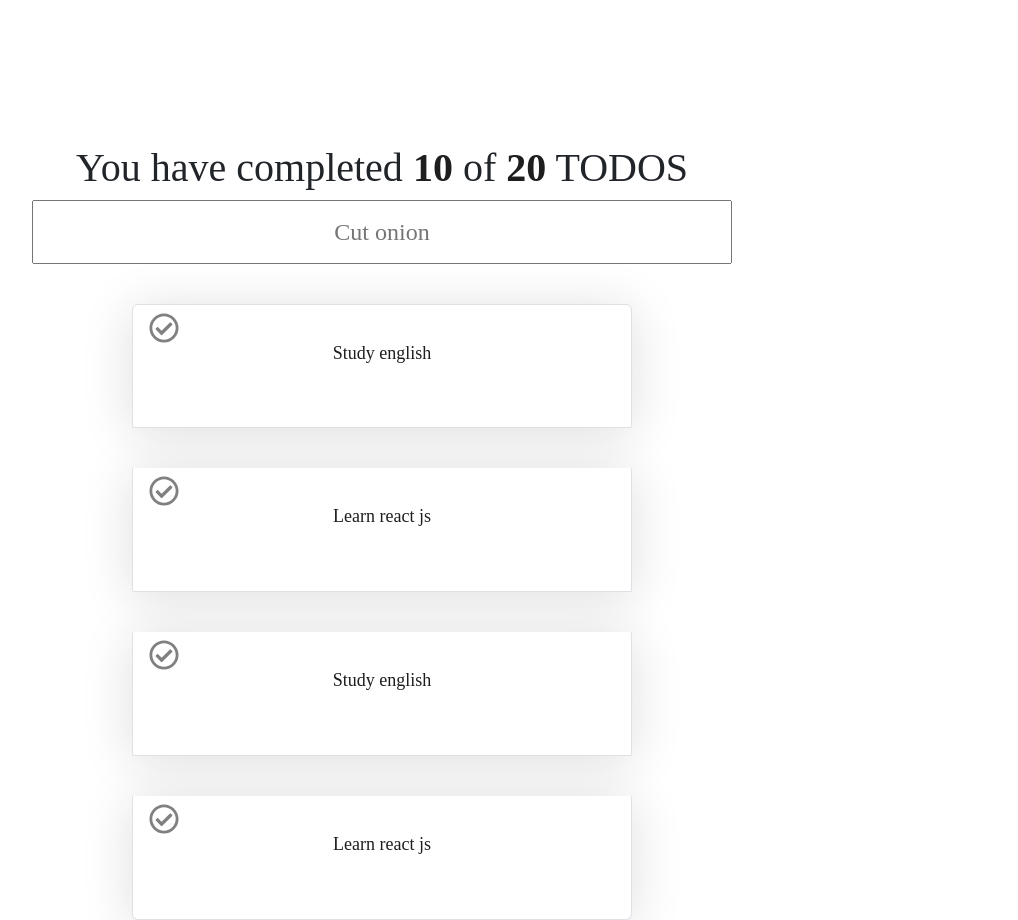
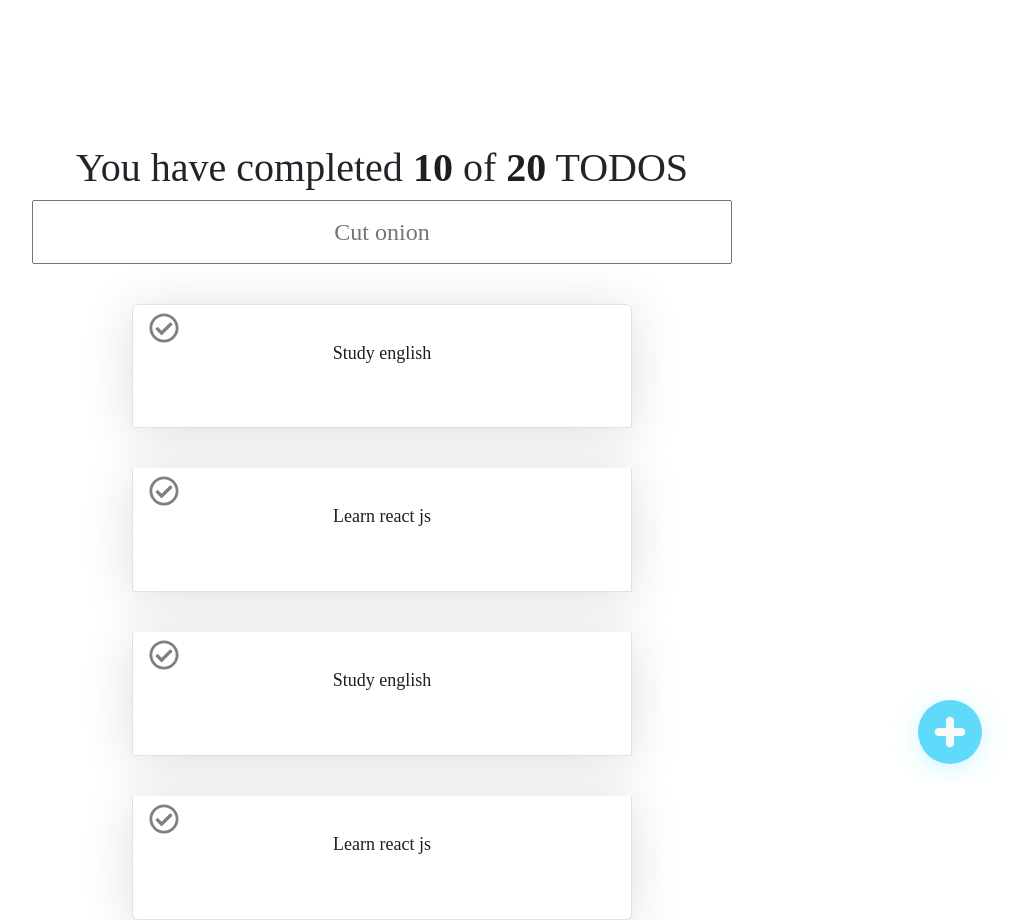
Before and after one commit to AlexixsGit/todoReactjs, a React (Create React App) app: page / in a window 1280 px wide. Shown: the whole page, without its empty margins (258-1276 px from the left). Built offline with nearby package versions, Linux system fonts and the light colour scheme.

Commit message:
added create button

```diff
--- a/src/App.js
+++ b/src/App.js
@@ -12,7 +12,8 @@ const defaultTodos = [
   { id: 1, text: "Study english", completed: false },
   { id: 2, text: "Learn react js", completed: false },
   { id: 3, text: "Study english", completed: false },
-  { id: 4, text: "Learn react js", completed: false },
+  { id: 4, text: "Learn react js", completed: false }
+
 ];
 
 function App() {
@@ -24,12 +25,12 @@ function App() {
         <div className="col-md-8">
           <TodoList>
             {defaultTodos.map(todo => (
-              <TodoItem key={todo.text} text={todo.text} completed={todo.completed} />
+              <TodoItem key={todo.id} text={todo.text} completed={todo.completed} />
             ))}
           </TodoList>
         </div>
       </div>
-
+      <CreateTodoButton/>
     </div>
   );
 }
--- /dev/null
+++ b/src/CreateTodoButton.css
@@ -0,0 +1,7 @@
+.float-button {
+    flex-shrink: 0;
+    cursor: pointer;
+    position: fixed;
+  bottom: 16px;
+  right: 16px;
+}
--- a/src/CreateTodoButton.js
+++ b/src/CreateTodoButton.js
@@ -1,7 +1,25 @@
 import { Button } from "react-bootstrap";
+import './CreateTodoButton.css'
 
 export function CreateTodoButton() {
     return (
-        <Button>hello</Button>
+        <svg className="float-button" xmlns="http://www.w3.org/2000/svg" width="113" height="104" viewBox="0 0 113 104" fill="none">
+            <g filter="url(#filter0_d_1_33)">
+                <rect x="25" y="20" width="64" height="64" rx="32" fill="#61DAFA" />
+            </g>
+            <path d="M68.2941 47.9302H61.0894V40.7088C61.0894 38.4616 59.2546 36.64 57.0083 36.64C54.7627 36.64 52.9285 38.4616 52.9285 40.7088V47.9309H45.7079C43.4622 47.9302 41.64 49.7518 41.64 51.999C41.64 54.2469 43.4622 56.0685 45.7079 56.0685H52.9285V63.2912C52.9285 65.5384 54.7627 67.36 57.0083 67.36C59.2546 67.36 61.0894 65.5384 61.0894 63.2912V56.0678L68.2941 56.0691C70.5398 56.0691 72.3607 54.2462 72.3607 51.9984C72.36 49.7518 70.5391 47.9302 68.2941 47.9302Z" fill="#FAFAFA" />
+            <defs>
+                <filter id="filter0_d_1_33" x="0" y="0" width="114" height="114" filterUnits="userSpaceOnUse">
+                    <feFlood floodOpacity="0" result="BackgroundImageFix" />
+                    <feColorMatrix in="SourceAlpha" type="matrix" values="0 0 0 0 0 0 0 0 0 0 0 0 0 0 0 0 0 0 127 0" result="hardAlpha" />
+                    <feOffset dy="5" />
+                    <feGaussianBlur stdDeviation="12.5" />
+                    <feColorMatrix type="matrix" values="0 0 0 0 0.380392 0 0 0 0 0.854902 0 0 0 0 0.980392 0 0 0 0.5 0" />
+                    <feBlend mode="normal" in2="BackgroundImageFix" result="effect1_dropShadow_1_33" />
+                    <feBlend mode="normal" in="SourceGraphic" in2="effect1_dropShadow_1_33" result="shape" />
+                </filter>
+            </defs>
+        </svg>
+
     );
 }
```
